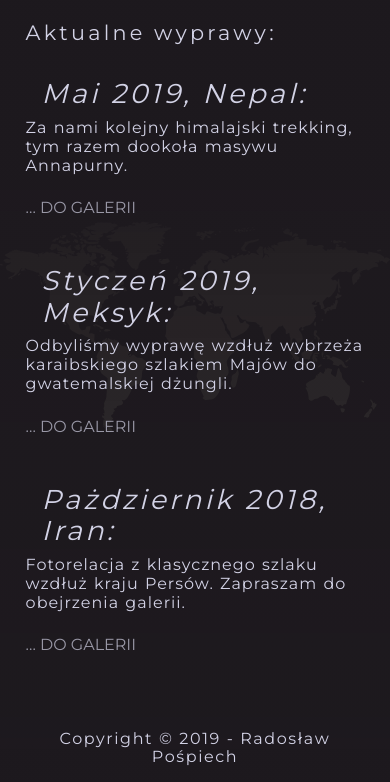
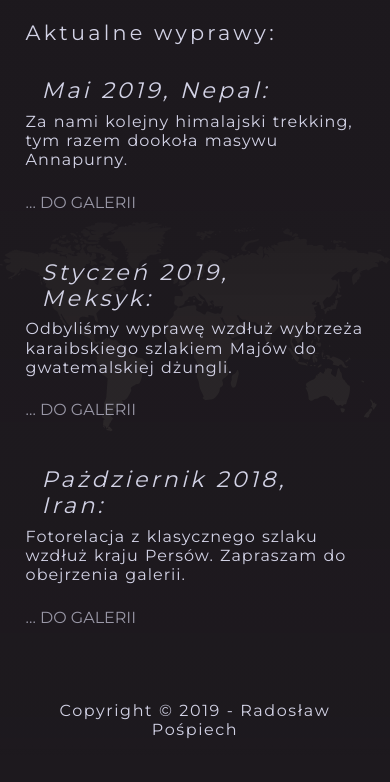
Before and after one commit to danielluty/radekszybki, a website: page news.html in a window 390 px wide. Shown: the part 95-877 px from the top of the page. After the commit the page ends 850 px from the top, so only its background shows below. Drawn offline with Linux system fonts and the light colour scheme.

Commit message:
styled form

```diff
--- a/js/main.js
+++ b/js/main.js
@@ -15,6 +15,7 @@
         body.style.overflow = 'auto';
     });
 })();
+
 
 
 // Slider
--- a/sass/partials/_contact.scss
+++ b/sass/partials/_contact.scss
@@ -85,11 +85,20 @@
         margin-top: 1.2rem;
         width: 85%;
 
+        p {
+            font-size: 1.2rem;
+            margin-bottom: 1rem;
+
+            &.luty {
+                margin: 7rem 0 0;
+            }
+        }
+
         .social-media {
             margin: 2rem 0;
 
             i {
-                font-size: 2.8rem;
+                font-size: 2.4rem;
             }
         }
     }
@@ -109,6 +118,7 @@
         .social-media {
             i {
                 margin: 0;
+                font-size: 2.2rem;
             }
         }
     }
--- a/sass/partials/_general.scss
+++ b/sass/partials/_general.scss
@@ -67,6 +67,14 @@ a {
     &.active {
         color: $text-color;
     }
+}
+
+input,
+textarea,
+button,
+select,
+a {
+  -webkit-tap-highlight-color: rgba(0,0,0,0);
 }
 
 .wrapper {
--- a/sass/partials/_navigation.scss
+++ b/sass/partials/_navigation.scss
@@ -165,6 +165,7 @@
             border: 1px solid $text-dimmed;
             padding: .6rem .4rem;
             margin-bottom: .2rem;
+            -webkit-tap-highlight-color: transparent;
         }
     }
 }
--- a/sass/partials/_news.scss
+++ b/sass/partials/_news.scss
@@ -27,6 +27,15 @@
 @include tablet {
     .main-news {
         width: 90%;
+
+        article {
+            h1 {
+                font-size: 1.8rem;
+            }
+            h2 {
+                font-size: 1.4rem;
+            }
+        }
     }
 }
 
```
Also changed, not shown: contact.html (+6 -6 lines), package.json (+13 -3 lines), README.md (added), css/styles.css, 2 other files.
